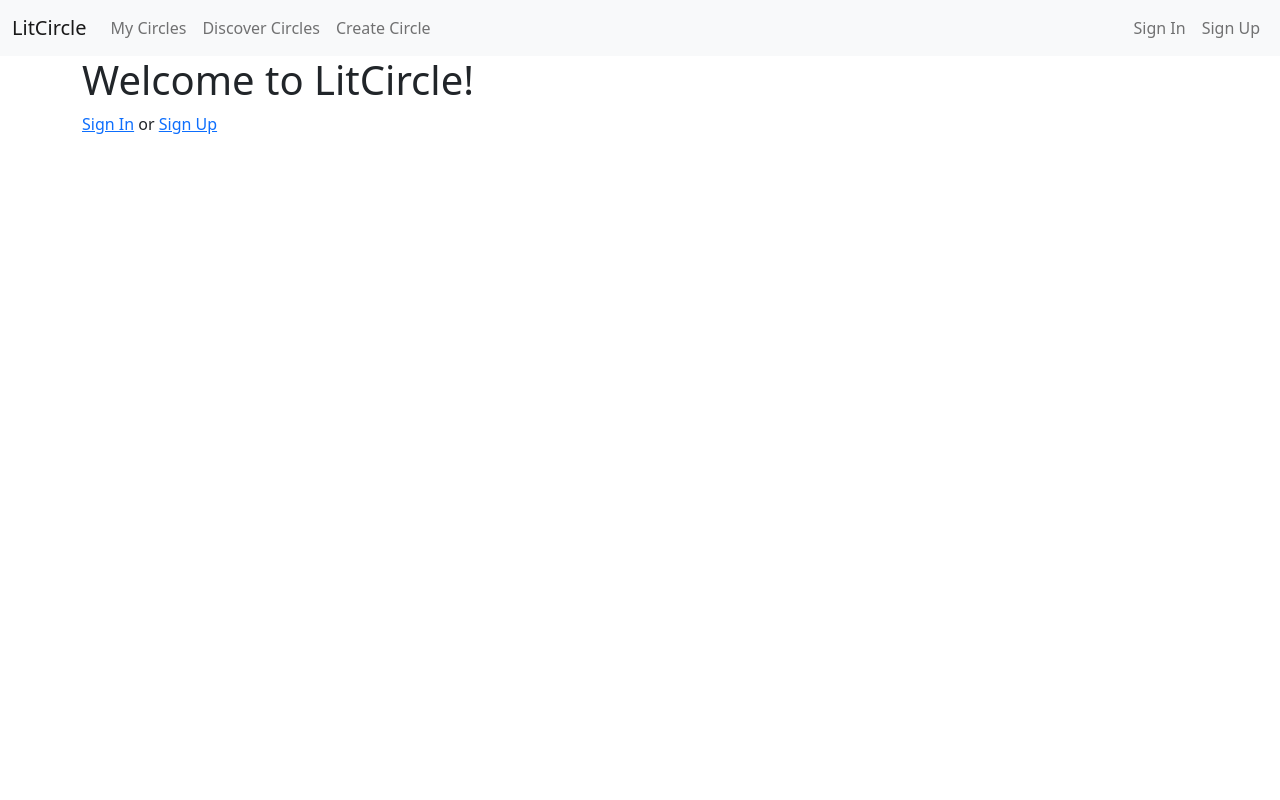
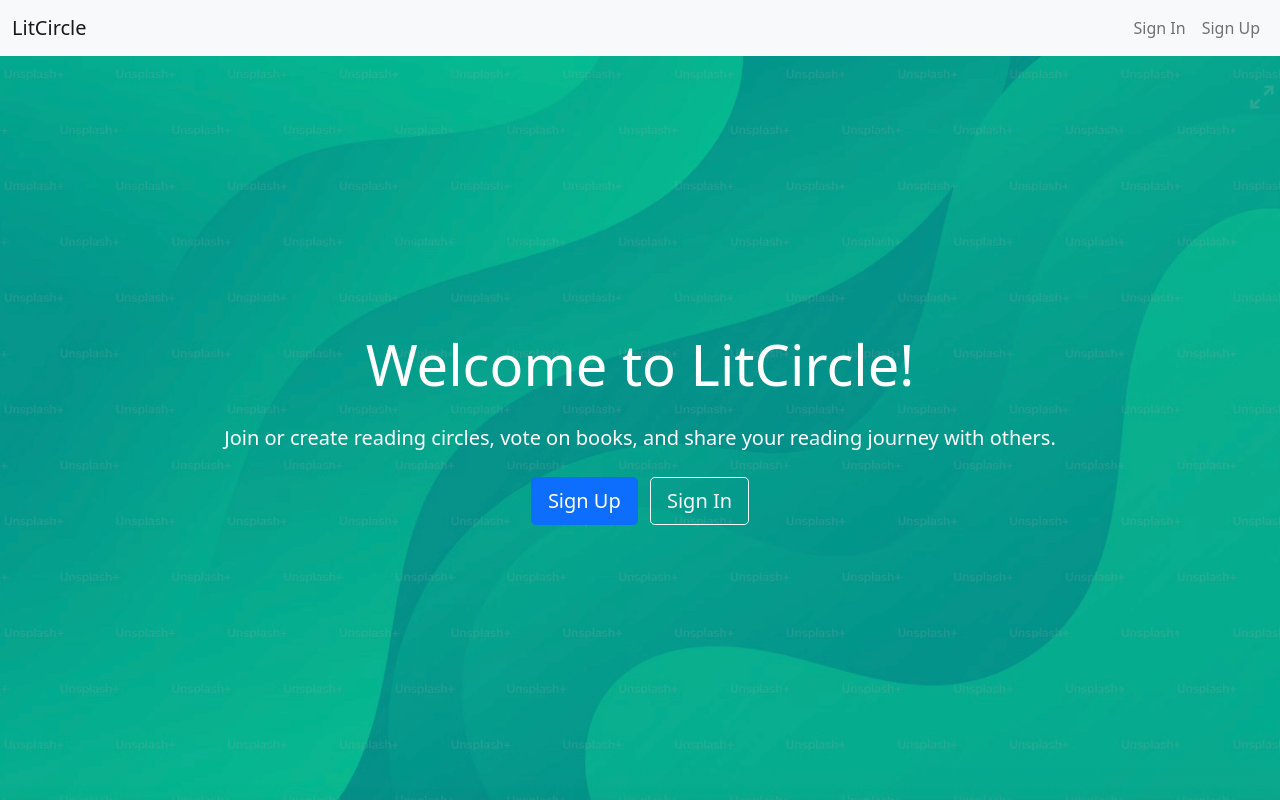
Before and after one commit to StefanShivarov/litcircle, a Django app: page / in a window 1280 px wide. Run offline with Django 4.2, Linux system fonts and the light colour scheme.

Commit message:
Improve landing page and navbar

```diff
--- a/templates/base.html
+++ b/templates/base.html
@@ -8,7 +8,7 @@
 </head>
 <body>
     {% include 'navbar.html' %}
-    <div class="container">
+    <div class="content">
         {% block content %}
         {% endblock %}
     </div>
--- a/templates/landing.html
+++ b/templates/landing.html
@@ -1,9 +1,14 @@
 {% extends 'base.html' %}
 
 {% block content %}
-<h1>Welcome to LitCircle!</h1>
-<p>
-    <a href="{% url 'users:signin' %}">Sign In</a> or
-    <a href="{% url 'users:signup' %}">Sign Up</a>
-</p>
+<div class="landing-page" style="background: url('/static/images/landing_background.png') no-repeat center center/cover; height:calc(100vh - 56px);">
+  <div class="container h-100 d-flex flex-column justify-content-center align-items-center text-center text-white">
+    <h1 class="mb-4 display-4">Welcome to LitCircle!</h1>
+    <p class="lead mb-4">Join or create reading circles, vote on books, and share your reading journey with others.</p>
+    <div>
+      <a href="{% url 'users:signup' %}" class="btn btn-primary btn-lg me-2">Sign Up</a>
+      <a href="{% url 'users:signin' %}" class="btn btn-outline-light btn-lg">Sign In</a>
+    </div>
+  </div>
+</div>
 {% endblock %}
--- a/templates/navbar.html
+++ b/templates/navbar.html
@@ -6,15 +6,14 @@
         </button>
         <div class="collapse navbar-collapse" id="navbarNav">
             <ul class="navbar-nav me-auto">
-                <li class="nav-item">
-                    <a class="nav-link" href="{% url 'circles:my_circles' %}">My Circles</a>
-                </li>
+                {% if user.is_authenticated %}
                     <li class="nav-item">
                         <a class="nav-link" href="{% url 'circles:discover_circles' %}">Discover Circles</a>
                     </li>
                     <li class="nav-item">
                         <a class="nav-link" href="{% url 'circles:create_circle' %}">Create Circle</a>
                     </li>
+                {% endif %}
             </ul>
             <ul class="navbar-nav">
                 {% if user.is_authenticated %}
@@ -24,7 +23,7 @@
                             {{ user.username }}
                         </a>
                         <ul class="dropdown-menu dropdown-menu-end" aria-labelledby="navbarDropdown">
-                            <li><a class="dropdown-item" href="{% url 'users:home' %}">Profile</a></li>
+                            <li><a class="dropdown-item" href="{% url 'users:profile_details' %}">Profile</a></li>
                             <li><hr class="dropdown-divider"></li>
                             <li><a class="dropdown-item" href="{% url 'users:signout' %}">Sign Out</a></li>
                         </ul>
```
Also changed, not shown: static/images/landing_background.png (added). Lines whose indentation alone changed are shown as unchanged.
